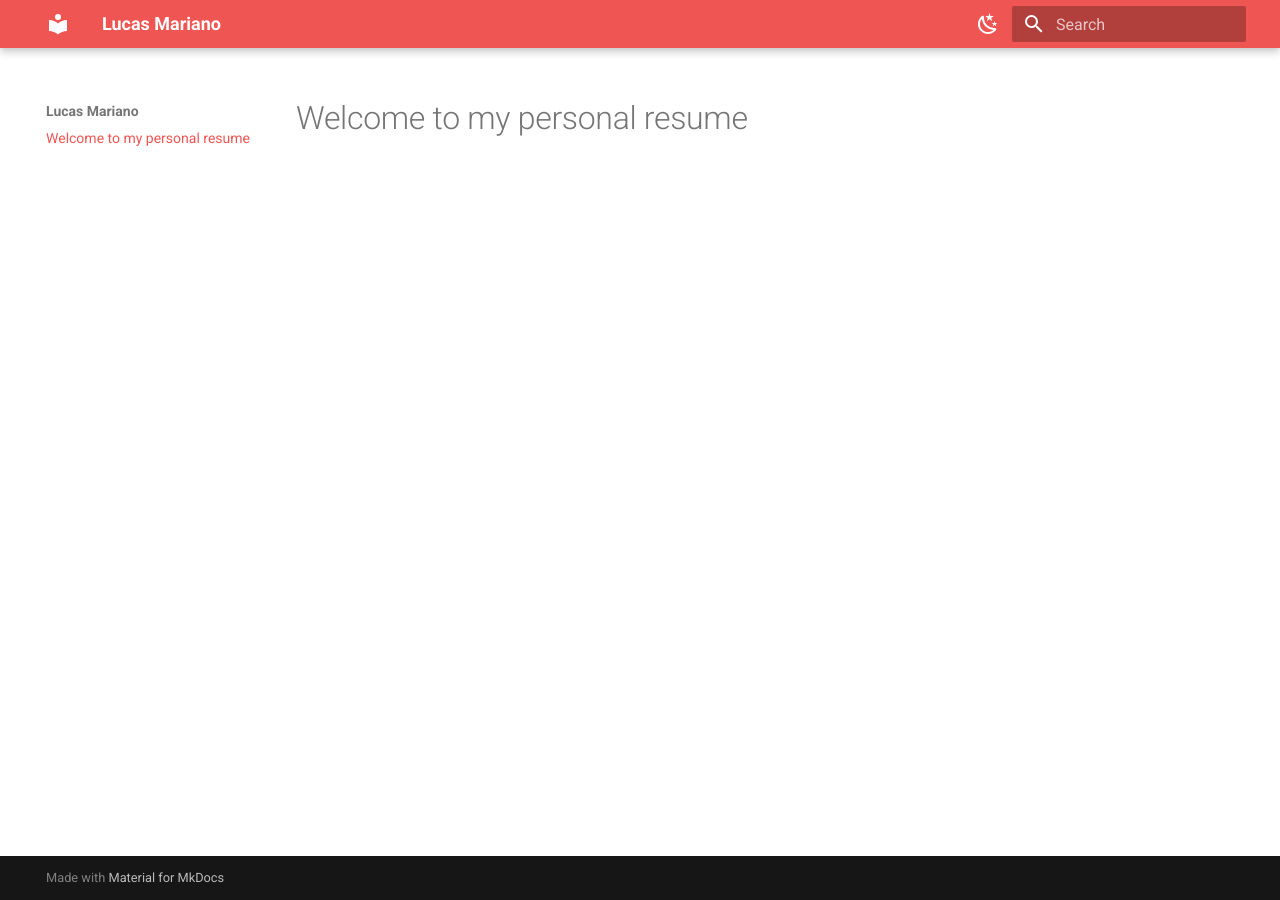
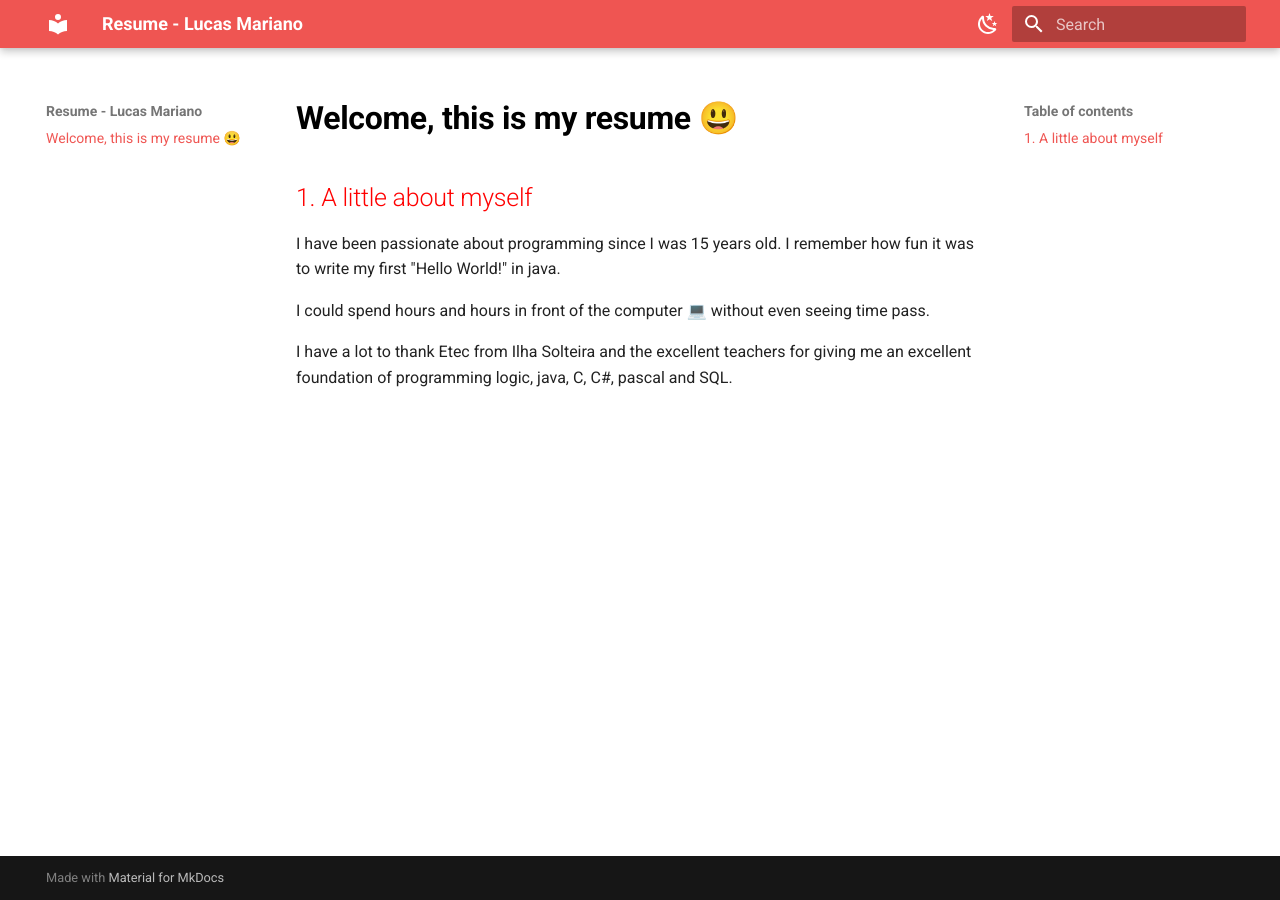
Before and after one commit to lukemariano/personal-resume, an MkDocs documentation site: the page built from docs/index.md, in a window 1280 px wide. Built offline with MkDocs 1.6.1 and Material for MkDocs 9.7.7, drawn with Linux system fonts in a browser that asks for light colours.

Commit message:
about myself

```diff
--- a/docs/index.md
+++ b/docs/index.md
@@ -1 +1,9 @@
-# Welcome to my personal resume
+# <span style="color:black"><strong> Welcome, this is my resume 😃 </strong></span>
+
+## <span style="color:red"> 1. A little about myself </span>
+
+I have been passionate about programming since I was 15 years old. I remember how fun it was to write my first "Hello World!" in java.
+
+I could spend hours and hours in front of the computer 💻 without even seeing time pass.
+
+I have a lot to thank Etec from Ilha Solteira and the excellent teachers for giving me an excellent foundation of programming logic, java, C, C#, pascal and SQL.
--- a/mkdocs.yml
+++ b/mkdocs.yml
@@ -1,4 +1,4 @@
-site_name: Lucas Mariano
+site_name: Resume - Lucas Mariano
 
 theme:
   name: material
```
